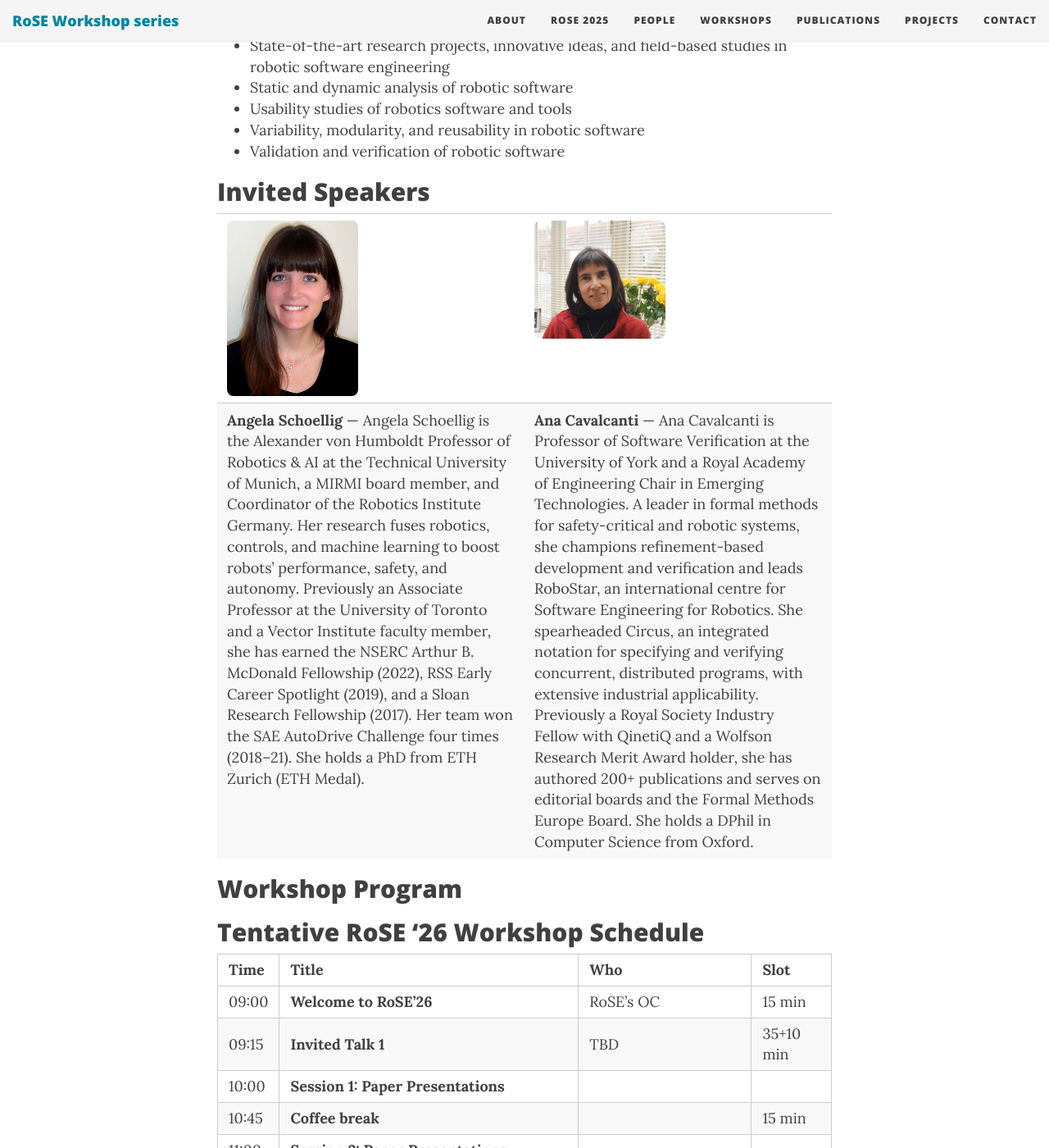
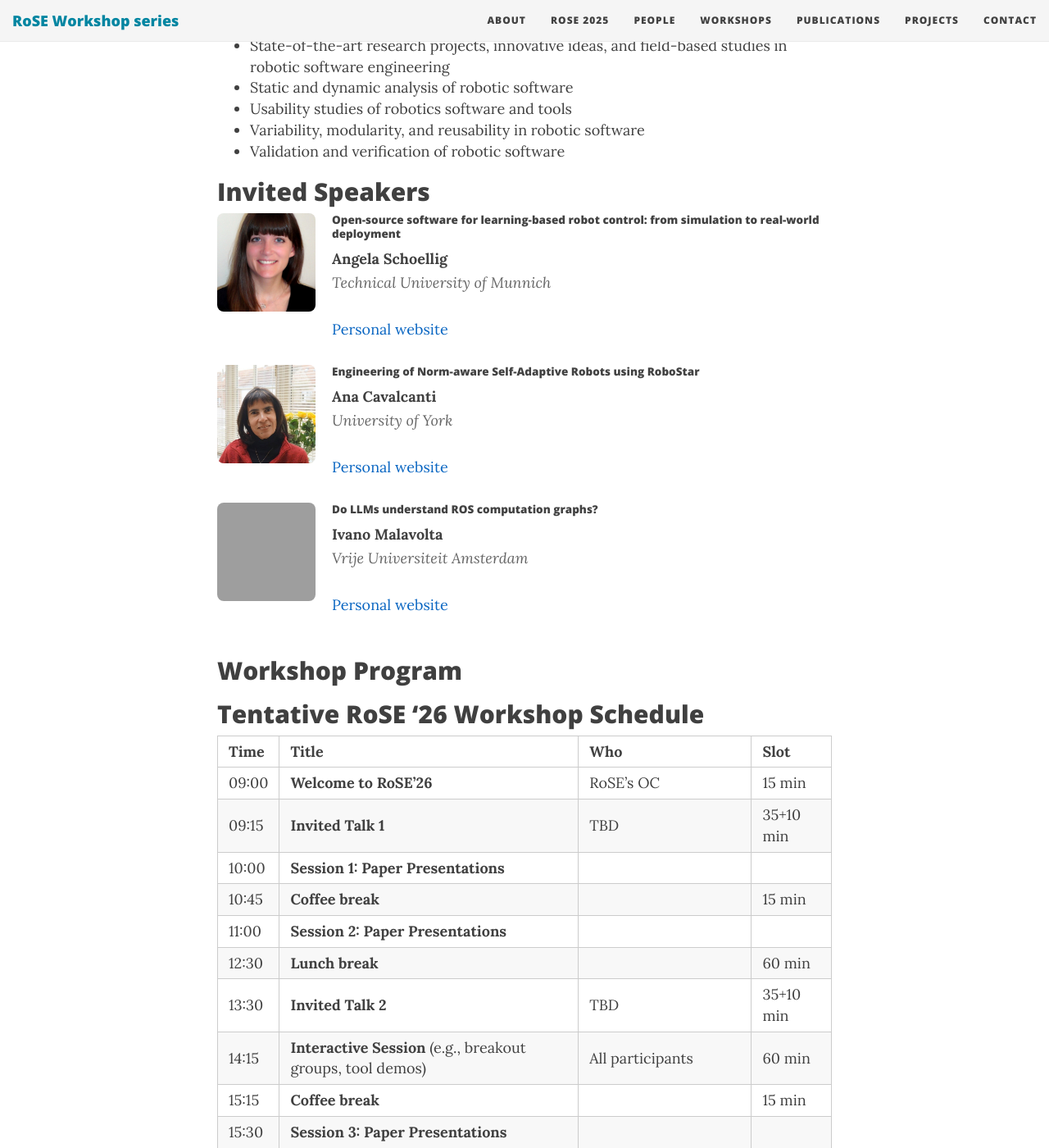
Before and after one commit to rose-workshops/rose-workshops.github.io, a Jekyll site: the page built from rose2026.md, in a window 1280 px wide and 1400 px high, scrolled down 1550 px. Shown: the whole window at 82% size. Built offline with Jekyll 4.4.1, drawn with Linux system fonts in a browser that asks for light colours; nearby versions of some CDN libraries; grey boxes are pictures that could not be loaded.

Commit message:
Update table of invited talks

```diff
--- a/rose2026.md
+++ b/rose2026.md
@@ -44,49 +44,93 @@ topics related to robotics software engineering:
 ## Invited Speakers
 
 <style>
-  .speakers-table {
-    width: 100%;
-    border-collapse: collapse;
-    table-layout: fixed;
+  /* Container */
+  .speakers {
+    display: grid;
+    gap: 48px;          /* space between speakers */
+    margin: 24px 0;
   }
-  .speakers-table td {
-    border: none;
-    padding: 8px 12px;
-    vertical-align: top;
+
+  /* One speaker row */
+  .speaker {
+    display: grid;
+    grid-template-columns: 120px 1fr;
+    gap: 20px;
+    align-items: start;
   }
-  .speakers-table .headshots {
-    text-align: center;
+
+  /* Headshot */
+  .speaker img {
+    width: 120px;
+    height: 120px;
+    object-fit: cover;  /* keeps faces nicely cropped */
+    border-radius: 8px;
+    display: block;
   }
-  .speakers-table .bio,
-  .speakers-table .title {
-    text-align: left;
+
+  /* Text block */
+  .speaker .talk {
+    margin: 0 0 8px 0;
+    font-size: 1.35rem;   /* prominent title */
+    line-height: 1.25;
+    font-weight: 800;
+    color: #424242;       /* like the screenshot */
   }
-  .speakers-table img {
-    max-width: 160px;
-    width: 100%;
-    height: auto;
-    border-radius: 8px;
+  .speaker .name {
+    font-weight: 700;
+    margin: 0;
+  }
+  .speaker .affil {
+    margin: 2px 0 6px 0;
+    font-style: italic;
+    color: #666;
+  }
+  .speaker .site a {
+    text-decoration: none;
+    color: #0a66c2;       /* link blue */
+  }
+  .speaker .site a:hover,
+  .speaker .site a:focus {
+    text-decoration: underline;
+  }
+
+  /* Mobile tweaks */
+  @media (max-width: 640px) {
+    .speaker { grid-template-columns: 88px 1fr; }
+    .speaker img { width: 88px; height: 88px; }
+    .speaker .talk { font-size: 1.1rem; }
   }
 </style>
 
-<table class="speakers-table">
-  <tr class="headshots">
-    <td>
-      <img src="/files/rose2026/schoellig.jpg" alt="Angela Schoellig">
-    </td>
-    <td>
-      <img src="/files/rose2026/cavalcanti.jpg" alt="Ana Cavalcanti">
-    </td>
-  </tr>
-  <tr class="bio">
-    <td>
-      <strong>Angela Schoellig</strong> — Angela Schoellig is the Alexander von Humboldt Professor of Robotics & AI at the Technical University of Munich, a MIRMI board member, and Coordinator of the Robotics Institute Germany. Her research fuses robotics, controls, and machine learning to boost robots’ performance, safety, and autonomy. Previously an Associate Professor at the University of Toronto and a Vector Institute faculty member, she has earned the NSERC Arthur B. McDonald Fellowship (2022), RSS Early Career Spotlight (2019), and a Sloan Research Fellowship (2017). Her team won the SAE AutoDrive Challenge four times (2018–21). She holds a PhD from ETH Zurich (ETH Medal).
-    </td>
-    <td>
-      <strong>Ana Cavalcanti</strong> — Ana Cavalcanti is Professor of Software Verification at the University of York and a Royal Academy of Engineering Chair in Emerging Technologies. A leader in formal methods for safety-critical and robotic systems, she champions refinement-based development and verification and leads RoboStar, an international centre for Software Engineering for Robotics. She spearheaded Circus, an integrated notation for specifying and verifying concurrent, distributed programs, with extensive industrial applicability. Previously a Royal Society Industry Fellow with QinetiQ and a Wolfson Research Merit Award holder, she has authored 200+ publications and serves on editorial boards and the Formal Methods Europe Board. She holds a DPhil in Computer Science from Oxford.
-    </td>
-  </tr>
-</table>
+  <article class="speaker">
+    <img src="/files/rose2026/schoellig.jpg" alt="Angela Schoellig">
+    <div class="meta">
+      <h3 class="talk">Open-source software for learning-based robot control: from simulation to real-world deployment</h3>
+      <p class="name">Angela Schoellig</p>
+      <p class="affil">Technical University of Munnich</p>
+      <p class="site"><a href="https://www.dynsyslab.org/prof-angela-schoellig/" target="_blank" rel="noopener">Personal website</a></p>
+    </div>
+  </article>
+
+  <article class="speaker">
+    <img src="/files/rose2026/cavalcanti.jpg" alt="Ana Cavalcanti">
+    <div class="meta">
+      <h3 class="talk">Engineering of Norm-aware Self-Adaptive Robots using RoboStar</h3>
+      <p class="name">Ana Cavalcanti</p>
+      <p class="affil">University of York</p>
+      <p class="site"><a href="https://www-users.york.ac.uk/~alcc500/" target="_blank" rel="noopener">Personal website</a></p>
+    </div>
+  </article>
+
+  <article class="speaker">
+    <img src="/files/rose2026/malavolta.jpg" alt="Ivano Malavolta">
+    <div class="meta">
+      <h3 class="talk">Do LLMs understand ROS computation graphs?</h3>
+      <p class="name">Ivano Malavolta</p>
+      <p class="affil">Vrije Universiteit Amsterdam</p>
+      <p class="site"><a href="https://ivanomalavolta.com" target="_blank" rel="noopener">Personal website</a></p>
+    </div>
+  </article>
 
 ## Workshop Program
 
```
